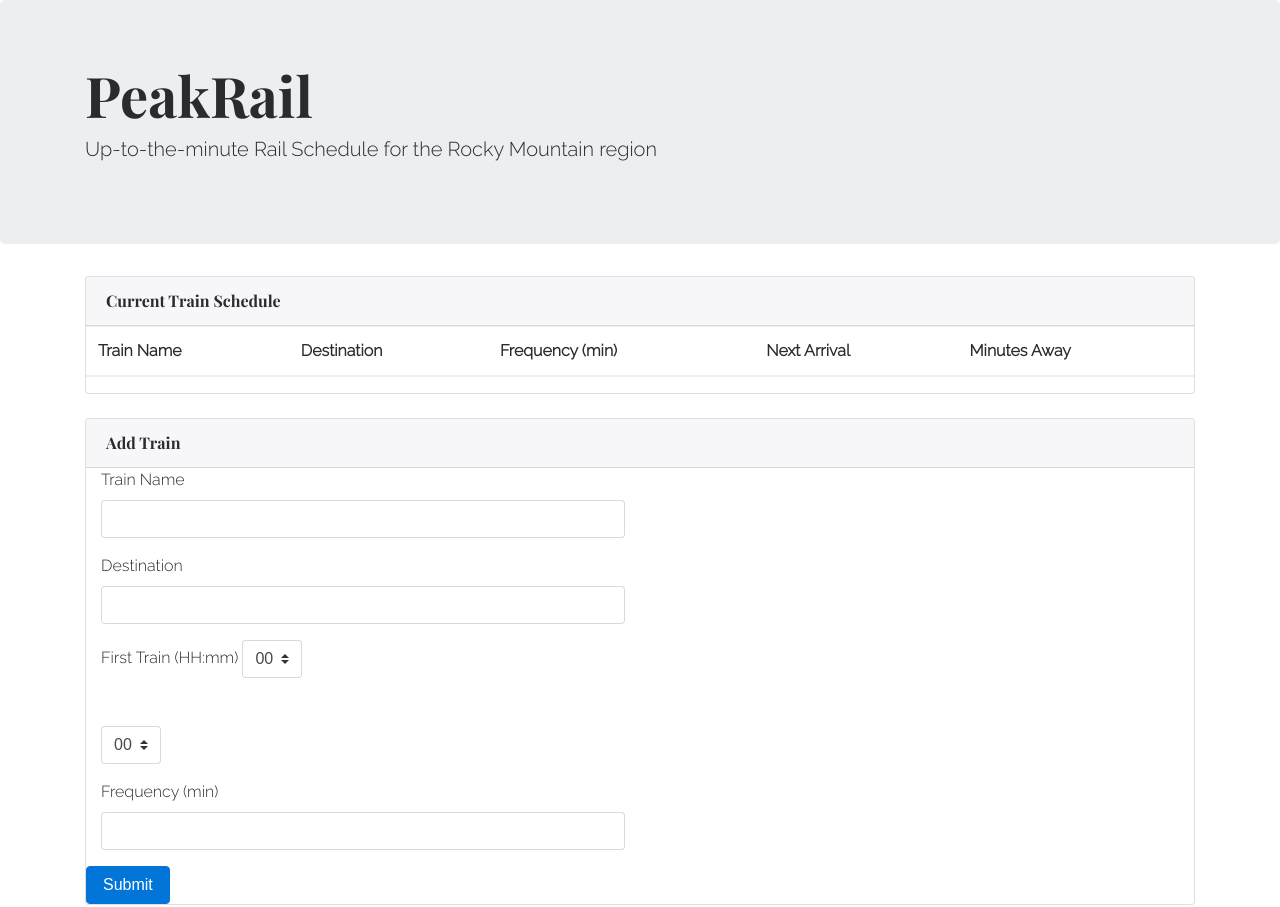
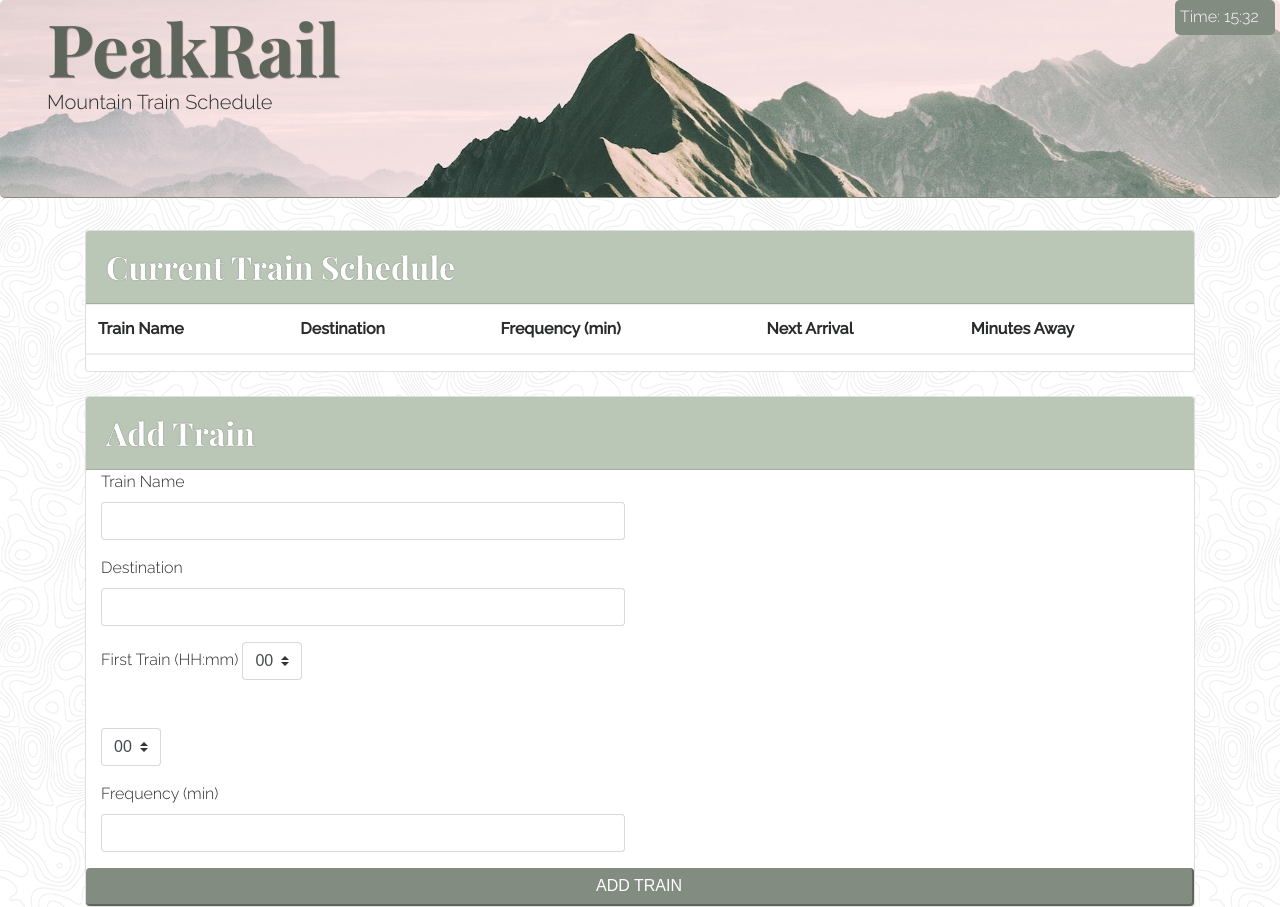
Before and after one commit to hillary-joyce/07-firebase-train-scheduler, a plain HTML site: page index.html in a window 1280 px wide. Drawn offline with nearby package versions, Linux system fonts and the light colour scheme; no server answers.

Commit message:
added clock

```diff
--- a/assets/css/styles.css
+++ b/assets/css/styles.css
@@ -1,11 +1,60 @@
+/************ Aligns the minutes with hours (since it has no label) ***************/
 #minutes {
   margin-top: 2rem;
 }
 
 body {
   font-family: 'Raleway', sans-serif;
+  font-weight: 300;
+  background-image: url("../images/topography.png")
 }
 
-h1, .card-header {
+h1 {
   font-family: 'Playfair Display', serif;
+  color: #5e665b;
+  text-shadow: 1px 1px 1px rgba(0, 0, 0, 0.5);
 }
+
+.card-header {
+  font-family: 'Playfair Display', serif;
+  font-size: 2rem;
+  background: #bac7b7;
+  color: white;
+  text-shadow: 0 0 1px rgba(0, 0, 0, 0.6);
+}
+
+.jumbotron {
+  background-image: url("../images/jumbotron-photo.jpg");
+  background-size: cover;
+  border-bottom: 1px solid #838c81;
+}
+
+.btn-primary {
+  background: #838c81;
+  width: 100%;
+  border: none;
+  border-right: 2px solid #5e665b;
+  border-bottom: 2px solid #5e665b;
+}
+
+.btn-primary:hover{
+  background: #798277;
+  border-right: 2px solid #5e665b;
+  border-bottom: 2px solid #5e665b;
+}
+
+/************** Current Time Display ***********/
+.currentTime {
+  position: fixed;
+  padding:
+  top: 0;
+  right: 5px;
+  height: 35px;
+  width: 100px;
+  background: #838c81;
+  color: white;
+  z-index: 1;
+  padding: 5px;
+  border-radius: 5px;
+
+}
--- a/assets/javascript/app.js
+++ b/assets/javascript/app.js
@@ -1,7 +1,10 @@
-var trainName = ""
-var destination = ""
-var firstTrain = ""
-var frequency = 0
+//Set the initial variables
+var trainName = "";
+var destination = "";
+var firstTrain = "";
+var frequency = 0;
+
+
 //INITIALIZE FIREBASE
 var config = {
   apiKey: "AIzaSyCpxgtsUrxoVIXiW8f4UMk0KLRUJAho2E0",
@@ -14,39 +17,49 @@ var config = {
 firebase.initializeApp(config);
 
 var database = firebase.database();
-//Function adds the 24 hours and 60 minutes for the option menus
+
+
+//Function adds the 24 hours and 60 minutes for the hour and minute option menus
 function addHoursMinutes() {
-  for (i = 0; i < 25; i++) {
-    var newHour = $("<option value=" + i + ">");
+  for (i = 0; i < 24; i++) {
+    //create a new <option>
+    var newHour = $("<option>");
     if (i < 10) {
+      //if it's less than 10, add the leading 0 to the value and text (will need for hh:mm format)
       newHour.attr("value", "0" + i);
       newHour.text("0" + i);
     } else {
+      //otherwise, just add the value
+      newHour.attr("value", i)
       newHour.text(i);
     }
+    //add to the select item
     $("#hours").append(newHour);
   }
-  for (i = 0; i < 61; i++) {
-    var newMin = $("<option value=" + i + ">");
+  //repeat steps for hours for seconds
+  for (i = 0; i < 60; i++) {
+    var newMin = $("<option>");
     if (i < 10) {
       newMin.attr("value", "0" + i);
       newMin.text("0" + i);
     } else {
+      newMin.attr("value", i);
       newMin.text(i);
     }
     $("#minutes").append(newMin);
   }
 }
 
+
+//function to add train to firebase
 function addTrain() {
+  //grab the user input and set the values to their respective variables
   trainName = $("#trainName").val().trim();
   destination = $("#destination").val().trim();
   firstTrain = $("#hours").val() + ":" + $("#minutes").val();
   frequency = $("#frequency").val().trim();
-  console.log(trainName);
-  console.log(destination);
-  console.log(firstTrain);
-  console.log(frequency);
+
+  //push the new information to firebase
   database.ref().push({
     trainName: trainName,
     destination: destination,
@@ -54,46 +67,85 @@ function addTrain() {
     frequency: frequency
   });
 };
+
+
+//function to set the current time for the clock in the corner of the page
+function setTime() {
+  //set current time to the hour and minute of the day using momment
+  var currentTime = moment().format("HH:mm");
+  //change the text of currenttime to reflect the change
+  $("#currentTime").text(currentTime);
+};
+
+//function to reflect updates and changes to the firebase database
+function firebaseUpdate() {
   database.ref().on("child_added", function(childSnapshot) {
     //calculate the minutes away and time until next train variables
     // First Train Time (pushed back 1 year to make sure it comes before current time)
     var firstTimeConverted = moment((childSnapshot.val().firstTrain), "hh:mm").subtract(1, "years");
-  console.log(firstTimeConverted);
+
     // Calculate difference between the current time and first train time
     var diffTime = moment().diff(moment(firstTimeConverted), "minutes");
-  console.log(diffTime);
+
     // Calculate the remainder (time the last trian left, in minutes)
     var tRemainder = diffTime % (childSnapshot.val().frequency);
-  console.log(tRemainder);
+
     // Calculate minutes til the next train (frequency - time since last train)
     var tilNextTrain = (childSnapshot.val().frequency) - tRemainder;
-  console.log(tilNextTrain);
-  //
+
     // Calculate the time of the next train
     var nextTrain = moment().add(tilNextTrain, "minutes");
-  console.log(moment(nextTrain).format("hh:mm"));
-  //create the row and data cells to add to the table
+
+    //create the row and data cells
     var newRow = $("<tr>")
-  var newTrainName = $("<td>").text(childSnapshot.val().trainName);
+    var newTrainName = $("<td class='trainName'>").text(childSnapshot.val().trainName);
     var newDestination = $("<td>").text(childSnapshot.val().destination);
     var newFrequency = $("<td>").text(childSnapshot.val().frequency);
-  var newMinsAway = $("<td>").text(tilNextTrain);
+    var newMinsAway = $("<td class='minsAway'>").text(tilNextTrain);
     var newNextTrain = $("<td>").text(moment(nextTrain).format("HH:mm"));
-  //add to the table
+
+    //add cells to the row
     newRow.append(newTrainName);
     newRow.append(newDestination);
     newRow.append(newFrequency);
     newRow.append(newNextTrain);
     newRow.append(newMinsAway);
 
+    //add row to the table
     $("tbody").append(newRow);
     // Handle the errors
   }, function(errorObject) {
     console.log("Errors handled: " + errorObject.code);
   });
-//
+}
+
+//Update the train schedule every minute
+function timeUpdate() {
+  // empty the body of the table
+  $("tbody").empty();
+  //read once through every value in the firebase database
+  database.ref().once("value")
+    //then rerun the firebaseUpdate function to repopulate the table with the new time data
+    .then(function(snapshot) {
+      firebaseUpdate();
+    });
+  //add setTime function to update the clock in the corner
+  setTime();
+};
+
+//when the document is ready,
+$(document).ready(function() {
+  //add the hours and minutes to the select menu
+  addHoursMinutes();
+  //add current time to the clock
+  setTime();
+  //check firebase for updates
+  firebaseUpdate();
+  //when the user clicks add train, run the addTrain function
   $("#submit").on("click", function(event) {
     event.preventDefault();
     addTrain();
   });
-$(document).ready(addHoursMinutes);
+  //run the timeUpdate every 60 seconds
+  setInterval(timeUpdate, 60000);
+});
--- a/index.html
+++ b/index.html
@@ -3,20 +3,23 @@
 
 <head>
   <meta charset="utf-8">
+
   <title>PeakRail Train Scheduler</title>
   <!-- Bootstrap -->
   <link rel="stylesheet" href="https://maxcdn.bootstrapcdn.com/bootstrap/4.0.0-beta.3/css/bootstrap.min.css" integrity="sha384-Zug+QiDoJOrZ5t4lssLdxGhVrurbmBWopoEl+M6BdEfwnCJZtKxi1KgxUyJq13dy" crossorigin="anonymous">
   <!-- Google Fonts -->
-  <link href="https://fonts.googleapis.com/css?family=Playfair+Display:700|Raleway:300" rel="stylesheet">
+  <link href="https://fonts.googleapis.com/css?family=Playfair+Display:700|Raleway:300,500" rel="stylesheet">
   <!-- custom CSS -->
   <link rel="stylesheet" href="assets/css/styles.css">
 </head>
 
 <body>
-  <div class="jumbotron">
-    <div class="container">
-      <h1 class="display-4">PeakRail</h1>
-      <p class="lead">Up-to-the-minute Rail Schedule for the Rocky Mountain region</p>
+
+  <div class="currentTime">Time: <span id="currentTime"></span></div>
+  <div class="jumbotron pt-2">
+    <div class="container-fluid">
+      <h1 class="display-3 mb-0">PeakRail</h1>
+      <p class="lead mt-0">Mountain Train Schedule</p>
     </div>
   </div>
   <div class="container">
@@ -71,7 +74,7 @@
             <input type="text" class="form-control" id="frequency">
           </div>
         </div>
-          <button type="submit" class="btn btn-primary" id="submit">Submit</button>
+          <button type="submit" class="btn btn-primary" id="submit">ADD TRAIN</button>
       </form>
       </div>
     </div>
```
Also changed, not shown: assets/css/reset.css (deleted), assets/images/jumbotron-photo.jpg (added), assets/images/topography.png (added), 1 other file. Lines whose indentation alone changed are shown as unchanged.
